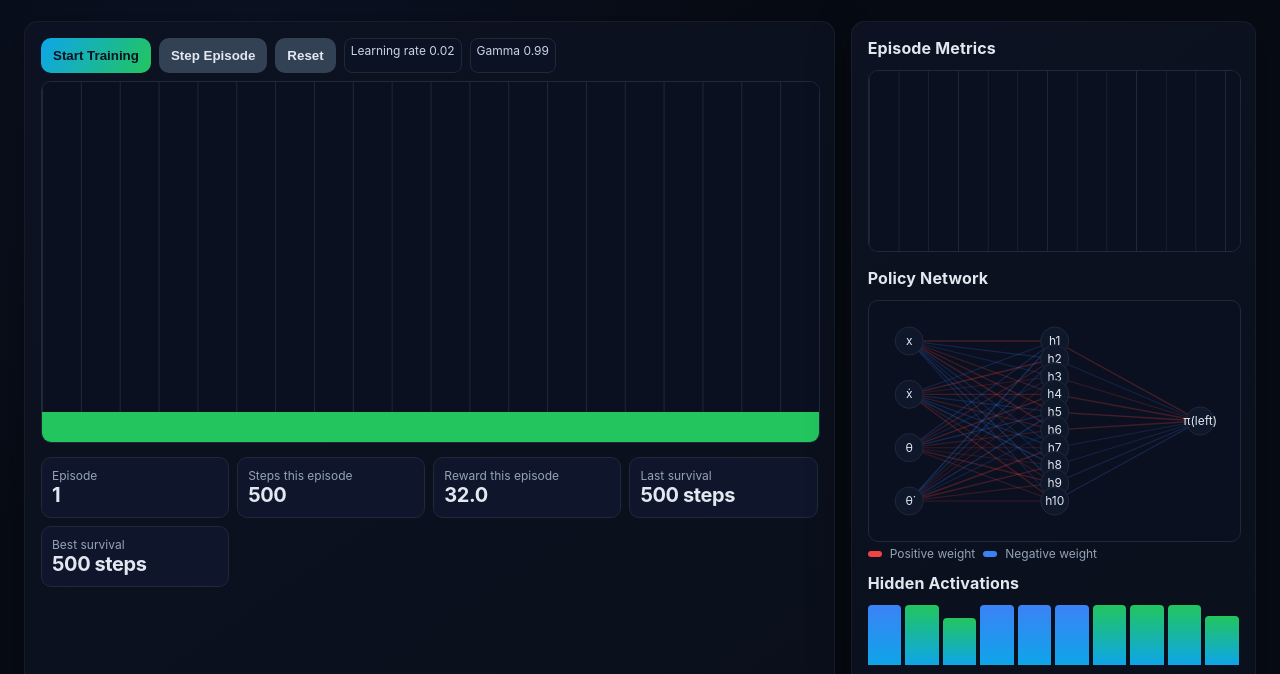
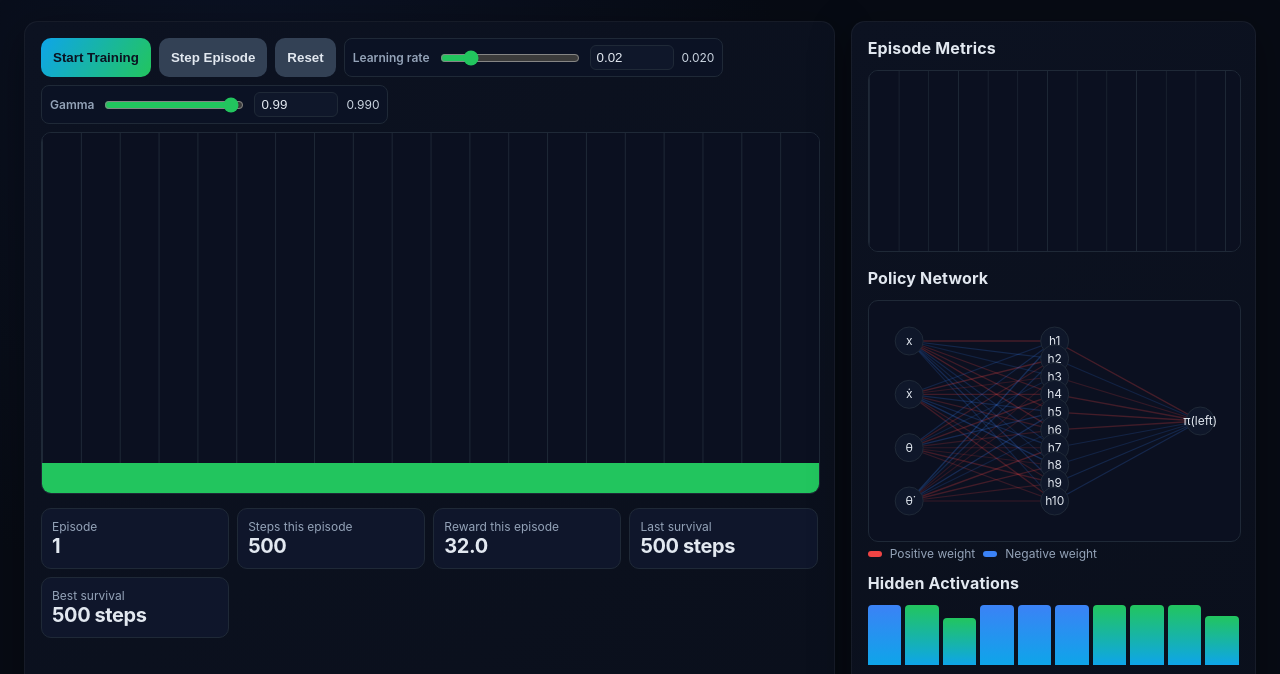
Before and after one commit to 13259718862/hazim, a plain HTML site: page index.html in a window 1280 px wide. Both pictures are taken after a click on the button "Step Episode". Shown: the part 113-787 px from the top of the page. Drawn offline with Linux system fonts and the light colour scheme.

Commit message:
Add interactive hyperparameter inputs

```diff
--- a/index.html
+++ b/index.html
@@ -171,11 +171,30 @@
     }
     .pill {
       background: #0b1224;
-      padding: 4px 6px;
+      padding: 6px 8px;
       border-radius: 8px;
       border: 1px solid #1f2937;
       font-size: 12px;
       color: #cbd5e1;
+      display: inline-flex;
+      gap: 8px;
+      align-items: center;
+    }
+    .pill label {
+      color: #94a3b8;
+      font-weight: 600;
+    }
+    .pill input[type='range'] {
+      accent-color: #22c55e;
+      width: 140px;
+    }
+    .pill input[type='number'] {
+      background: #0f172a;
+      border: 1px solid #1f2937;
+      border-radius: 6px;
+      color: #e2e8f0;
+      padding: 4px 6px;
+      width: 70px;
     }
   </style>
 </head>
@@ -197,8 +216,18 @@
         <button id="trainBtn" class="primary">Start Training</button>
         <button id="stepBtn" class="secondary">Step Episode</button>
         <button id="resetBtn" class="secondary">Reset</button>
-        <span class="pill">Learning rate <span id="lrVal">0.02</span></span>
-        <span class="pill">Gamma <span id="gammaVal">0.99</span></span>
+        <span class="pill">
+          <label for="lrInput">Learning rate</label>
+          <input id="lrInput" type="range" min="0.001" max="0.1" step="0.001" value="0.02" />
+          <input id="lrNumber" type="number" min="0.001" max="0.1" step="0.001" value="0.02" />
+          <span id="lrVal">0.02</span>
+        </span>
+        <span class="pill">
+          <label for="gammaInput">Gamma</label>
+          <input id="gammaInput" type="range" min="0.8" max="0.999" step="0.001" value="0.99" />
+          <input id="gammaNumber" type="number" min="0.8" max="0.999" step="0.001" value="0.99" />
+          <span id="gammaVal">0.99</span>
+        </span>
       </div>
       <canvas id="envCanvas" width="800" height="360"></canvas>
       <div class="metrics" style="margin-top:10px;">
@@ -398,11 +427,50 @@
     const bestSurvivalEl = document.getElementById('bestSurvival');
     const lrValEl = document.getElementById('lrVal');
     const gammaValEl = document.getElementById('gammaVal');
+    const lrInput = document.getElementById('lrInput');
+    const lrNumber = document.getElementById('lrNumber');
+    const gammaInput = document.getElementById('gammaInput');
+    const gammaNumber = document.getElementById('gammaNumber');
 
     let training = false;
     let episode = 0;
     let bestSurvival = 0;
     const history = [];
+
+    function bindHyperparamControls() {
+      const bindPair = (rangeEl, numberEl, displayEl) => {
+        const updateDisplay = (value) => {
+          displayEl.textContent = parseFloat(value).toFixed(3);
+        };
+        const updateFromRange = () => {
+          numberEl.value = rangeEl.value;
+          updateDisplay(rangeEl.value);
+        };
+        const updateFromNumber = () => {
+          const val = clamp(
+            parseFloat(numberEl.value) || parseFloat(rangeEl.min),
+            parseFloat(rangeEl.min),
+            parseFloat(rangeEl.max)
+          );
+          rangeEl.value = val;
+          numberEl.value = val;
+          updateDisplay(val);
+        };
+        rangeEl.addEventListener('input', updateFromRange);
+        numberEl.addEventListener('input', updateFromNumber);
+        updateFromRange();
+      };
+
+      bindPair(lrInput, lrNumber, lrValEl);
+      bindPair(gammaInput, gammaNumber, gammaValEl);
+    }
+
+    function getHyperparams() {
+      return {
+        lr: parseFloat(lrInput.value),
+        gamma: parseFloat(gammaInput.value)
+      };
+    }
 
     function drawEnv() {
       envCtx.clearRect(0, 0, envCanvas.width, envCanvas.height);
@@ -605,7 +673,8 @@
       history.push({ ep: episode, reward: totalReward, steps });
       if (history.length > 100) history.shift();
       bestSurvival = Math.max(bestSurvival, steps);
-      policy.update(trajectory, parseFloat(lrValEl.textContent), parseFloat(gammaValEl.textContent));
+      const { lr, gamma } = getHyperparams();
+      policy.update(trajectory, lr, gamma);
       updateUI(totalReward, steps);
       await new Promise((r) => setTimeout(r, 5));
       requestAnimationFrame(trainingLoop);
@@ -617,7 +686,8 @@
       history.push({ ep: episode, reward: totalReward, steps });
       if (history.length > 100) history.shift();
       bestSurvival = Math.max(bestSurvival, steps);
-      policy.update(trajectory, parseFloat(lrValEl.textContent), parseFloat(gammaValEl.textContent));
+      const { lr, gamma } = getHyperparams();
+      policy.update(trajectory, lr, gamma);
       updateUI(totalReward, steps);
     }
 
@@ -646,6 +716,8 @@
       updateUI(0, 0);
     });
 
+    bindHyperparamControls();
+
     // --- Initial draw -----------------------------------------------------
     env.reset();
     renderNetwork();
```
